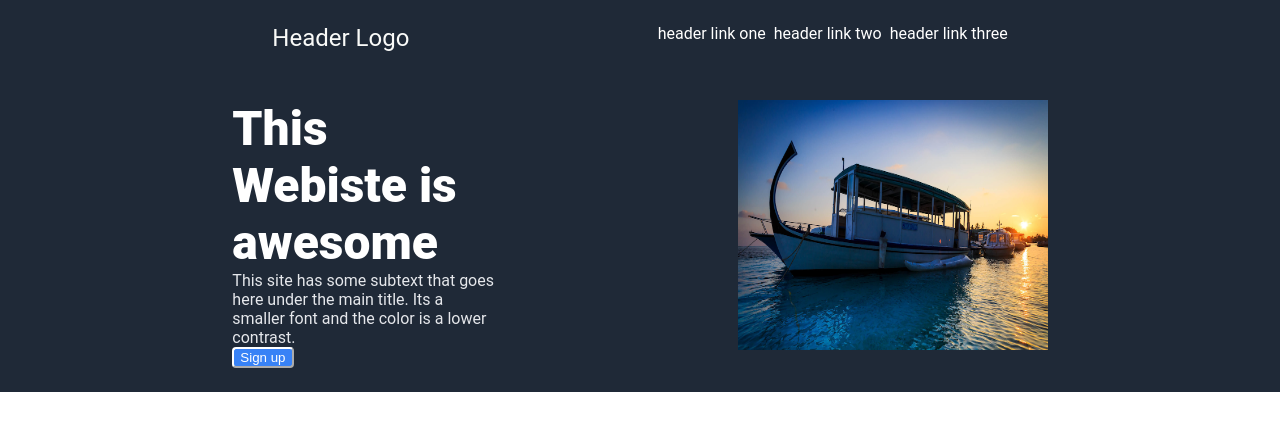
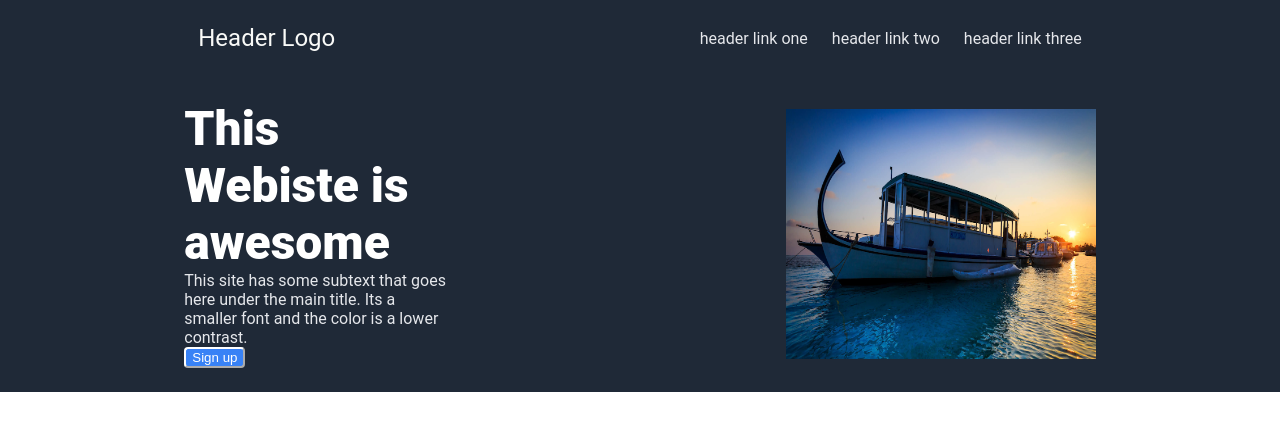
Before and after one commit to mmoreland/landing-page, a plain HTML site: page index.html in a window 1280 px wide. Shown: the top 421 px of the page. Drawn offline with Linux system fonts and the light colour scheme.

Commit message:
mild adjustments to spacing/gaps in the top of that page to line up everything

```diff
--- a/index.html
+++ b/index.html
@@ -12,11 +12,11 @@
             <div class='logo'>
                 Header Logo
             </div>
-            <ul>
-                <li>header link one</li>
-                <li>header link two</li>
-                <li>header link three</li>
-            </ul>
+            <div class="links">
+                <a href="#">header link one</a>
+                <a href="#">header link two</a>
+                <a href="#">header link three</a>
+            </div>
         </div>
         <div class='top'>
             <div class='top-left'>
--- a/style.css
+++ b/style.css
@@ -7,29 +7,30 @@ body{
     font-family: Roboto, Arial, Helvetica, sans-serif;
 }
 
-ul{
+.links{
     display: flex;
-    list-style-type: none;
-    gap: 8px;
+    text-decoration: none;
+    gap: 24px;
     padding: 0;
     margin: 0;
   }
+
+a {
+    color: #e5e7eb;
+    text-decoration: none;
+    }
+
 
 .topper, .top{
     display: flex;
     background-color: #1f2937;
     color: white;
     padding: 24px;
+    justify-content: space-around;
+    align-items: center;
+    gap: 16px;
 }
 
-.top{
-    justify-content: space-evenly;
-    gap: 32px
-}
-
-.topper{
-    justify-content: space-evenly;
-}
 
 .test{
     display: flex;
```
